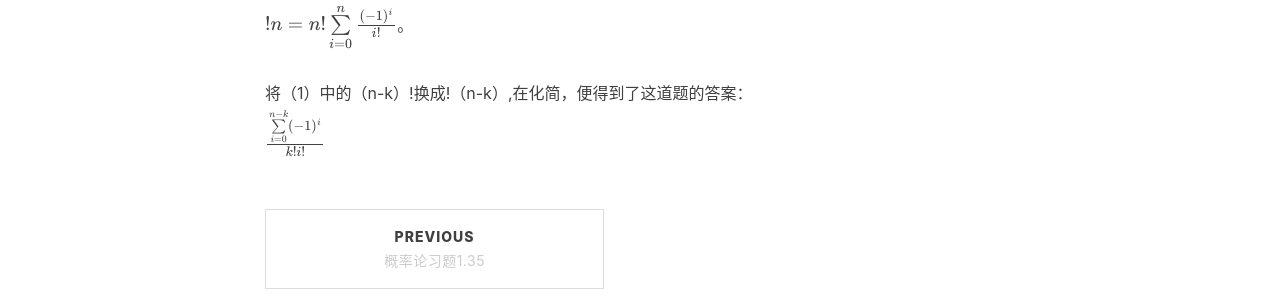
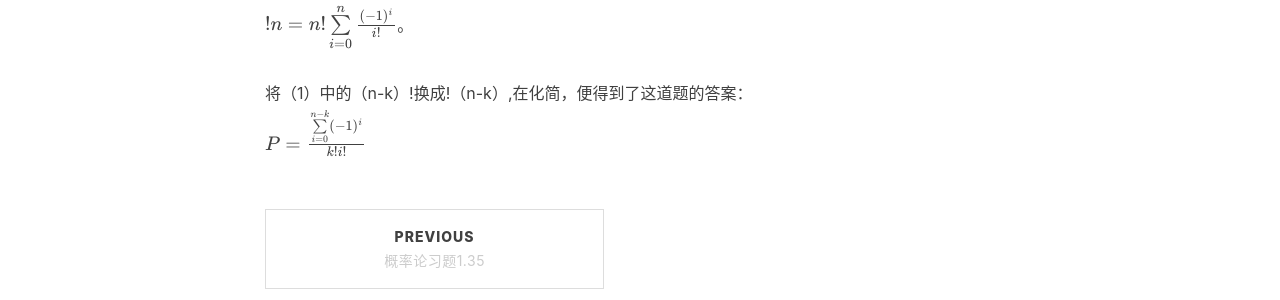
Before and after one commit to Amorous77/Amorous77.github.io, a Jekyll site: the page built from _posts/2018-10-09-概率论习题1.14.markdown, in a window 1280 px wide. Shown: the part 881-1181 px from the top of the page. Built offline with Jekyll 4.4.1, drawn with Linux system fonts in a browser that asks for light colours; nearby versions of some CDN libraries; formulas are drawn with MathJax 3; comment, search, counter and statistics services are not loaded.

Commit message:
statement

```diff
--- a/_posts/2018-10-09-概率论习题1.14.markdown
+++ b/_posts/2018-10-09-概率论习题1.14.markdown
@@ -20,4 +20,4 @@
 在这里，我们引入[错排数(Derangement)](https://baike.baidu.com/item/%E9%94%99%E6%8E%92%E9%97%AE%E9%A2%98/3849290)的概念：如3位数中，321、231就是错排数，即完全没有一个数字在正确的自然数顺序上的组合数，用!n表示n位数的错排数，错排数的通项公式是：$$!n=n!\sum\limits_{i=0}^n\frac{(-1)^i}{i!}\tag{2}$$。<br>
 
 将（1）中的（n-k）!换成!（n-k）,在化简，便得到了这道题的答案：<br>
-$$\frac{\sum\limits_{i=0}^{n-k}(-1)^i}{k!i!}\tag{3}$$ <br>
+$$P=\frac{\sum\limits_{i=0}^{n-k}(-1)^i}{k!i!}\tag{3}$$ <br>
```
